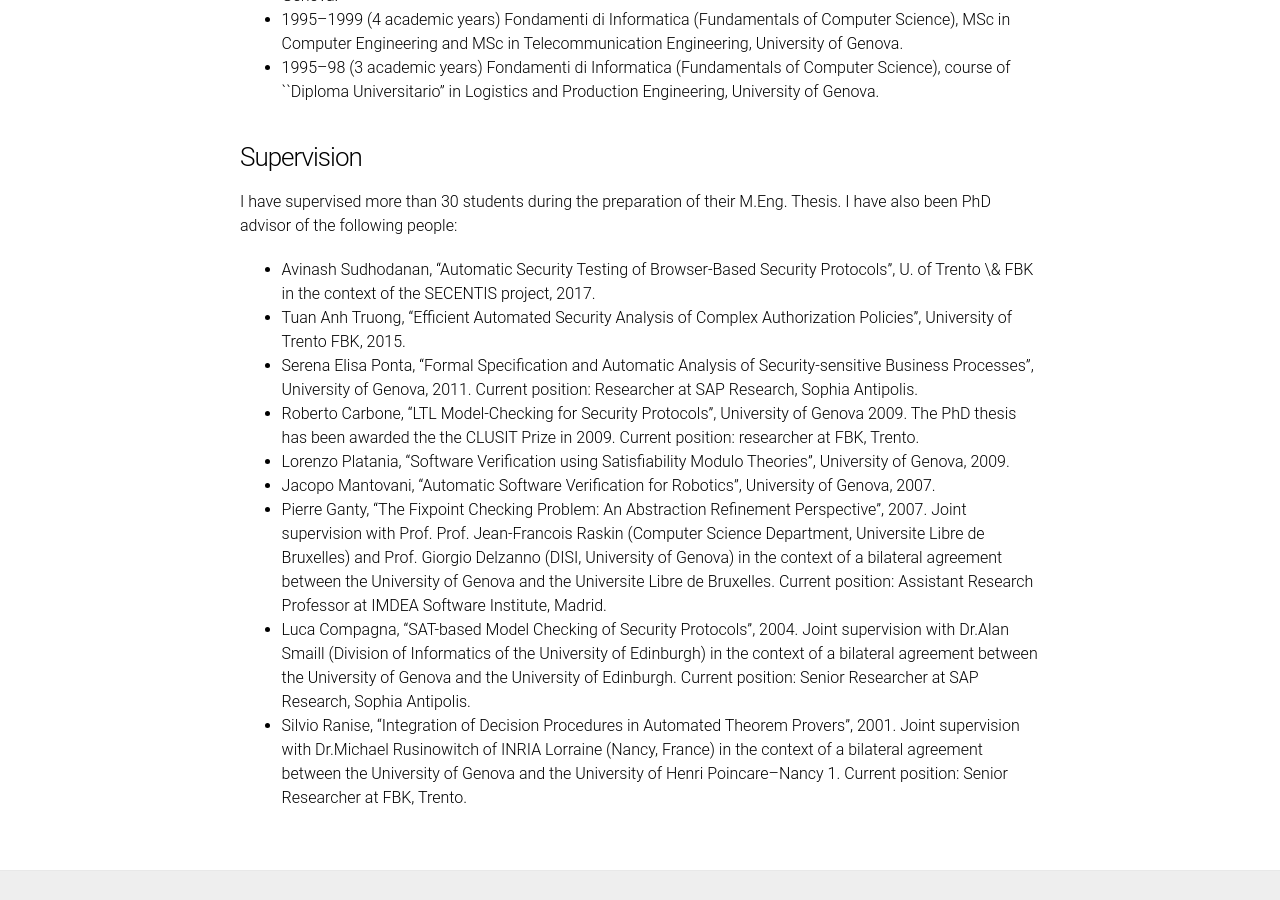
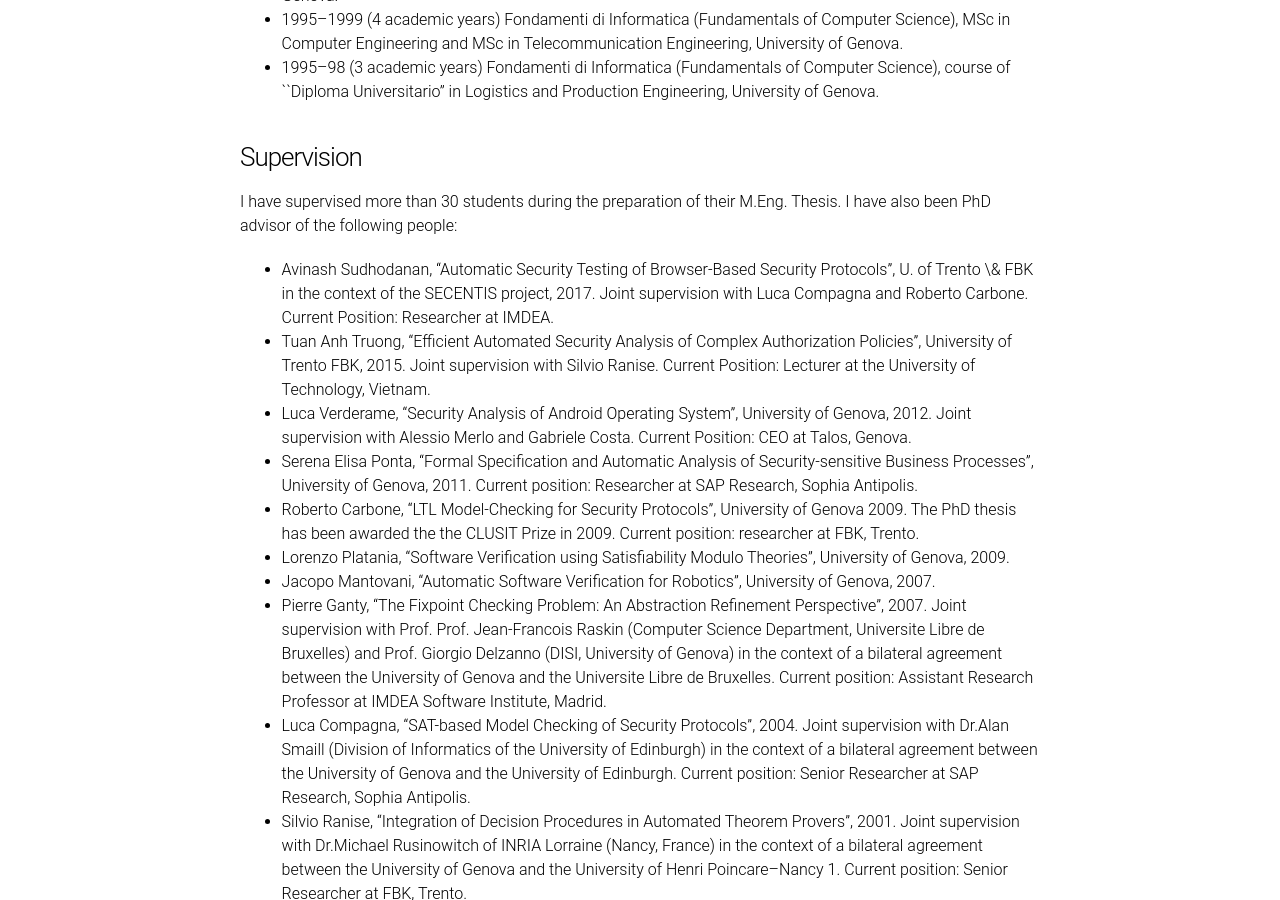
Before and after one commit to CSecLab/cseclab.github.io, a Jekyll site: the page built from alessandroHP.md, in a window 1280 px wide and 900 px high, scrolled down 9497 px. Built offline with Jekyll 4.4.1, drawn with Linux system fonts in a browser that asks for light colours.

Commit message:
*** empty log message ***

```diff
--- a/alessandroHP.md
+++ b/alessandroHP.md
@@ -220,8 +220,9 @@ software tools:
 
 I have supervised more than 30 students during the preparation of their M.Eng. Thesis.  I have also been PhD advisor of the following people:
 
-- Avinash Sudhodanan, "Automatic Security Testing of Browser-Based Security Protocols", U. of Trento \& FBK in the context of the SECENTIS project, 2017.
-- Tuan Anh Truong, "Efficient Automated Security Analysis of Complex Authorization Policies", University of  Trento  FBK, 2015.
+- Avinash Sudhodanan, "Automatic Security Testing of Browser-Based Security Protocols", U. of Trento \& FBK in the context of the SECENTIS project, 2017.  Joint supervision with Luca Compagna and Roberto Carbone. Current Position: Researcher at IMDEA.
+- Tuan Anh Truong, "Efficient Automated Security Analysis of Complex Authorization Policies", University of  Trento  FBK, 2015. Joint supervision with Silvio Ranise. Current Position: Lecturer at the University of Technology, Vietnam.
+- Luca Verderame, "Security Analysis of Android Operating System", University of Genova, 2012. Joint supervision with Alessio Merlo and Gabriele Costa. Current Position: CEO at Talos, Genova.
 - Serena Elisa Ponta, "Formal Specification and Automatic Analysis of Security-sensitive Business Processes", University of Genova, 2011.  Current position:  Researcher at SAP Research, Sophia Antipolis.
 - Roberto Carbone, "LTL Model-Checking for Security Protocols", University of Genova 2009.  The PhD thesis has been awarded the the CLUSIT Prize in 2009.  Current position: researcher at FBK, Trento.
 - Lorenzo Platania, "Software Verification using Satisfiability Modulo Theories", University of Genova, 2009.
```
